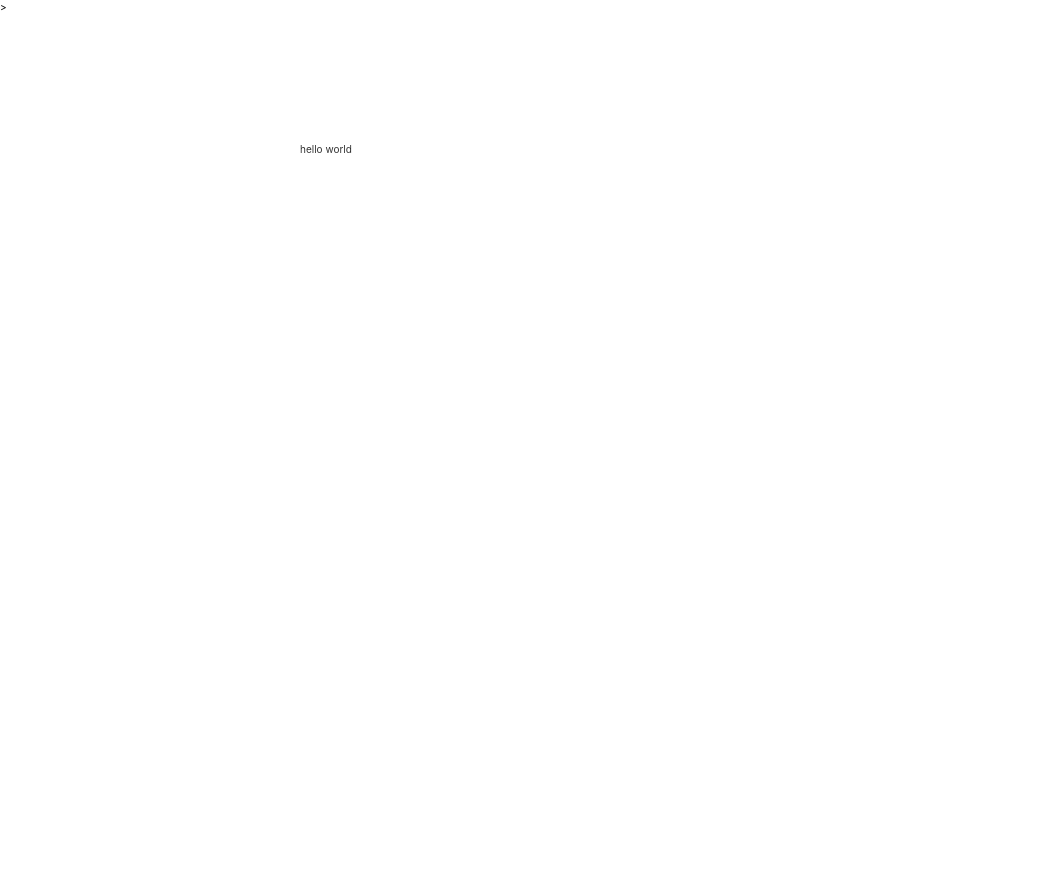
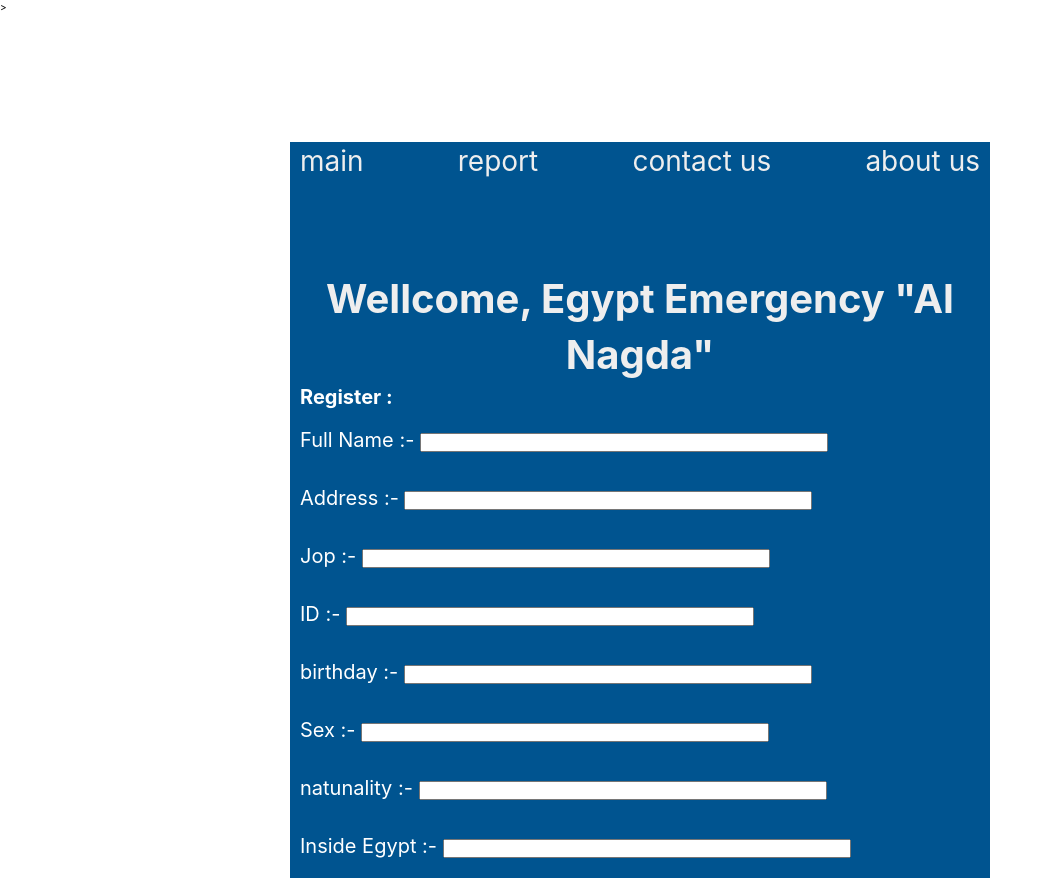
Before and after one commit to mahmoudfouadweb/nagdaa, a plain HTML site: page index.html in a window 1280 px wide. Shown: the top 878 px of the page, without its empty margins (0-1052 px from the left). Before the commit the page ends 800 px from the top, so only its background shows below. Drawn offline with Linux system fonts and the light colour scheme.

Commit message:
register

```diff
--- a/index.html
+++ b/index.html
@@ -9,7 +9,52 @@
   </head>
   <body>
     <div class="container">
-      hello world
+      <ul>
+        <li>main</li>
+        <li>report</li>
+        <li>contact us</li>
+        <li>about us</li>
+      </ul>
+      <div class="head">
+        <h1>Wellcome, Egypt Emergency "Al Nagda"</h1>
+      </div>
+      <h4>Register :</h4>
+      <form action="">
+        <li>
+          <label for="">Full Name :- </label>
+          <input type="text">
+        </li>
+        <li>
+          <label for="">Address :- </label>
+          <input type="text">
+        </li>
+        <li>
+          <label for="">Jop :- </label>
+          <input type="text">
+        </li>
+        <li>
+          <label for="">ID :- </label>
+          <input type="text">
+        </li>
+        <li>
+          <label for="">birthday :- </label>
+          <input type="text">
+        </li>
+        <li>
+          <label for="">Sex :- </label>
+          <input type="text">
+        </li>
+        <li>
+          <label for="">natunality :- </label>
+          <input type="text">
+        </li>
+        <li>
+          <label for="">Inside Egypt :- </label>
+          <input type="text">
+        </li>
+
+
+      </form>
     </div>
   </body>
 </html>
--- a/styles.css
+++ b/styles.css
@@ -36,7 +36,40 @@ body {
   margin: 0 auto;
   padding-left: 10px;
   padding-right: 10px;
-  color: #333;
+  color: rgb(255, 255, 255);
   margin: auto;
   margin-top: 10%;
+  height: 1200px;
+  font-size: 20px;
+  background-color: #005490;
 }
+
+ul {
+  margin: 0;
+  display: flex;
+  justify-content: space-between;
+}
+ul li {
+  color: #eee;
+  list-style: none;
+  font-size: 28px;
+  cursor: pointer;
+}
+.head h1 {
+  padding-top: 90px;
+  text-align: center;
+  color: #eee;
+  margin: auto;
+}
+form {
+  display: flex;
+  flex-direction: column;
+}
+form li {
+  list-style: none;
+  padding: 15px 0;
+}
+form li input {
+  width: 40px;
+  width: 60%;
+}
```
